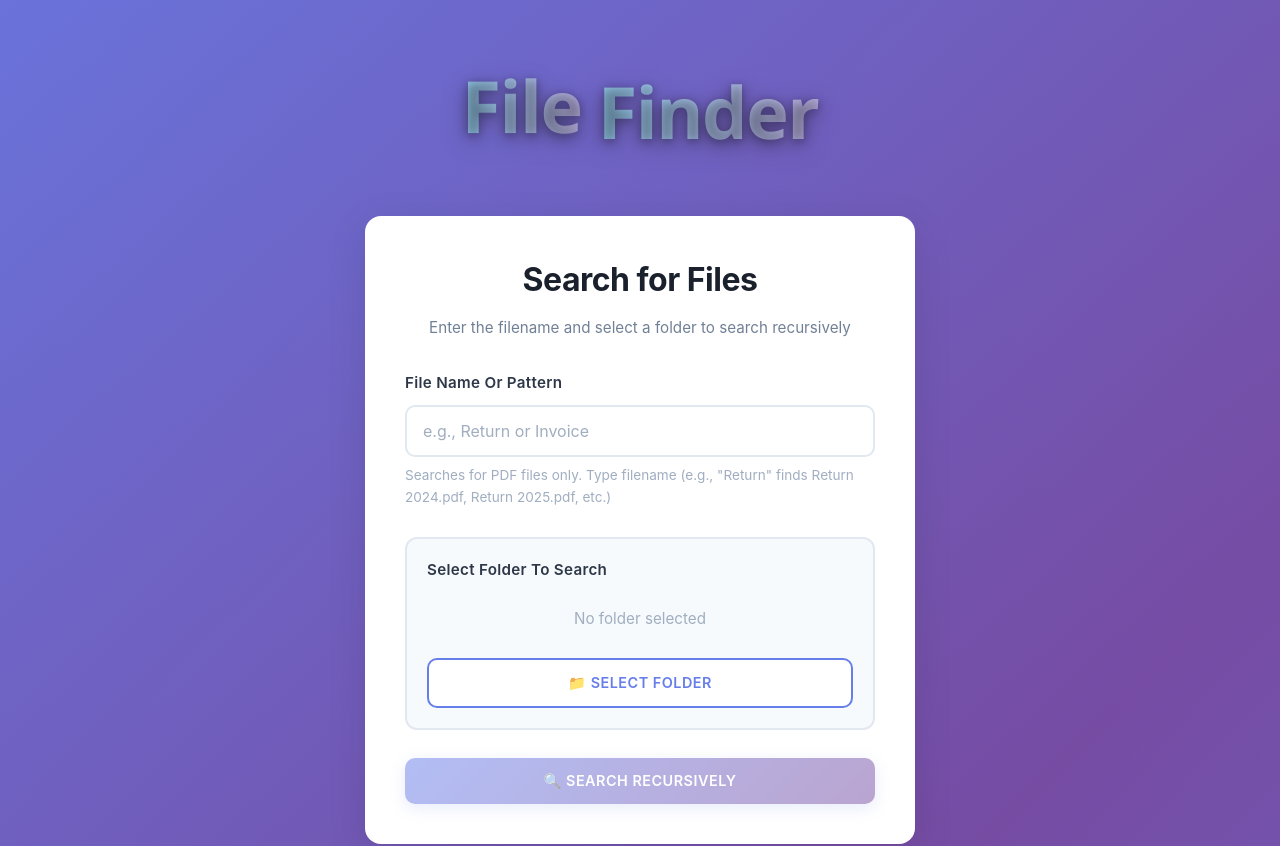
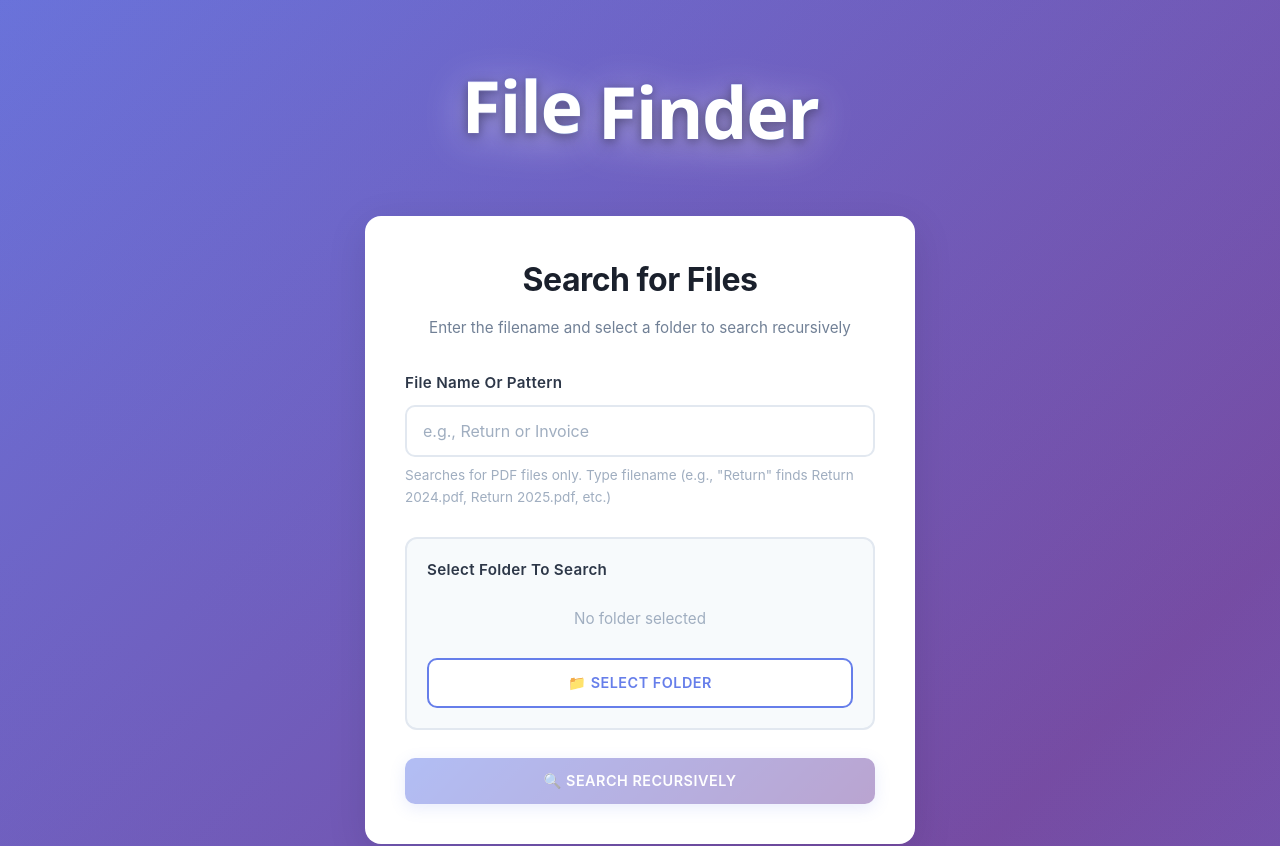
Before and after one commit to ZaidTehsinX/file-finder-app, a React (Vite) app: page / in a window 1280 px wide. Shown: the top 846 px of the page. Built offline with nearby package versions, Linux system fonts and the light colour scheme.

Commit message:
Fix gradient: change to vibrant purple-to-blue with 8s slow motion animation

```diff
--- a/src/components/AnimatedHeading.css
+++ b/src/components/AnimatedHeading.css
@@ -26,10 +26,10 @@
     0 4px 15px rgba(0, 0, 0, 0.3),
     0 2px 8px rgba(0, 0, 0, 0.2);
   filter: drop-shadow(0 6px 12px rgba(0, 0, 0, 0.2));
-  animation: gradientSweep 5s ease-in-out infinite;
+  animation: gradientSweep 8s ease-in-out infinite;
   position: relative;
   font-weight: 900;
-  background: linear-gradient(90deg, #87CEEB 0%, #DDA0DD 100%);
+  background: linear-gradient(90deg, #9D4EDD 0%, #3A86FF 100%);
   background-size: 200% 100%;
   -webkit-background-clip: text;
   background-clip: text;
@@ -37,11 +37,11 @@
 }
 
 .file-word {
-  animation: float-up 3s ease-in-out infinite, gradientSweep 5s ease-in-out infinite;
+  animation: float-up 3s ease-in-out infinite, gradientSweep 8s ease-in-out infinite;
 }
 
 .finder-word {
-  animation: float-down 3s ease-in-out infinite, gradientSweep 5s ease-in-out infinite;
+  animation: float-down 3s ease-in-out infinite, gradientSweep 8s ease-in-out infinite;
 }
 
 @keyframes gradientSweep {
@@ -49,9 +49,9 @@
     background-position: -200% 0;
     filter: drop-shadow(0 6px 12px rgba(0, 0, 0, 0.2));
   }
-  60% {
+  50% {
     background-position: 100% 0;
-    filter: drop-shadow(0 6px 12px rgba(255, 140, 0, 0.4));
+    filter: drop-shadow(0 6px 20px rgba(157, 78, 221, 0.4));
   }
   75% {
     background-position: 100% 0;
```
